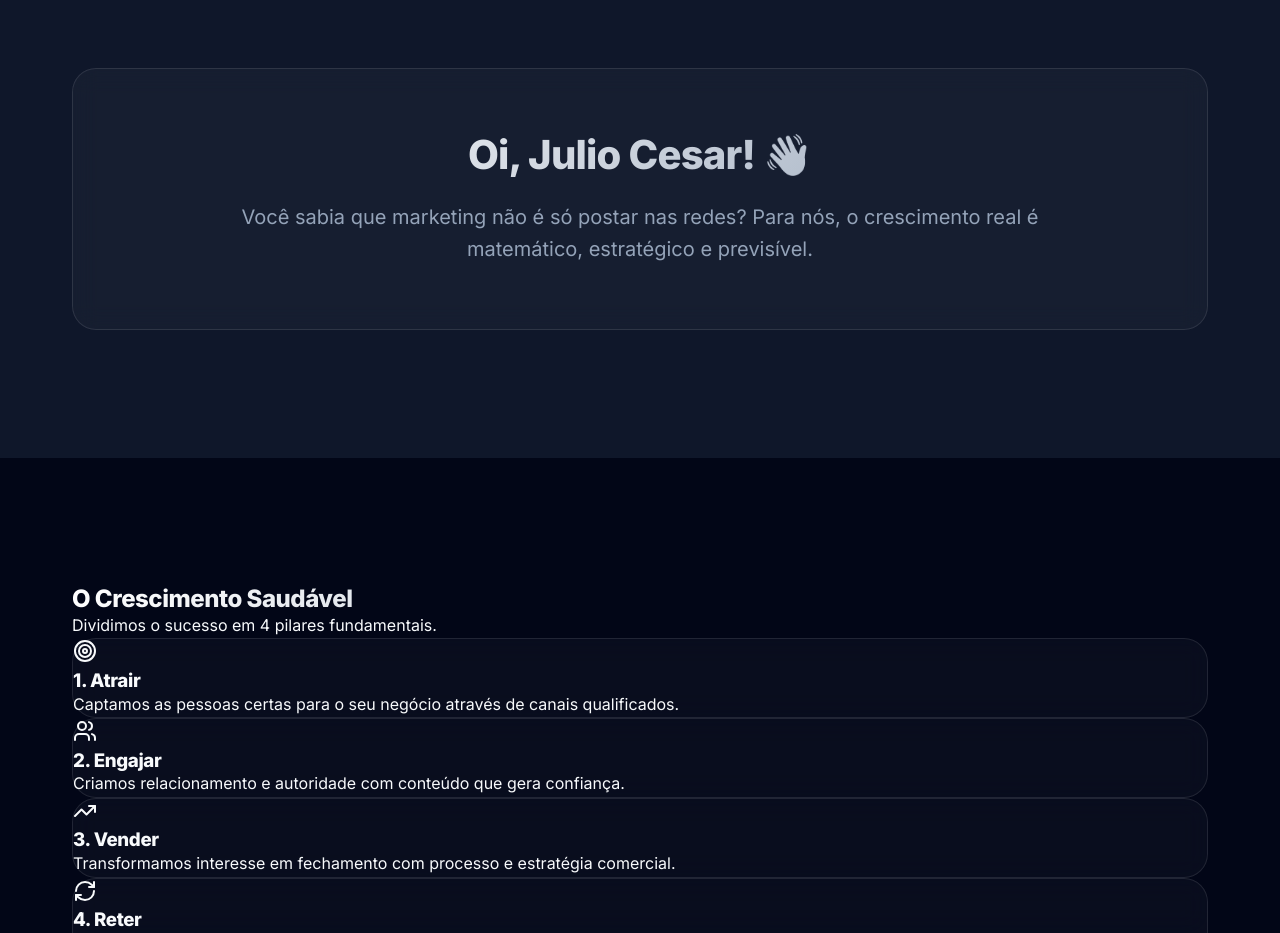
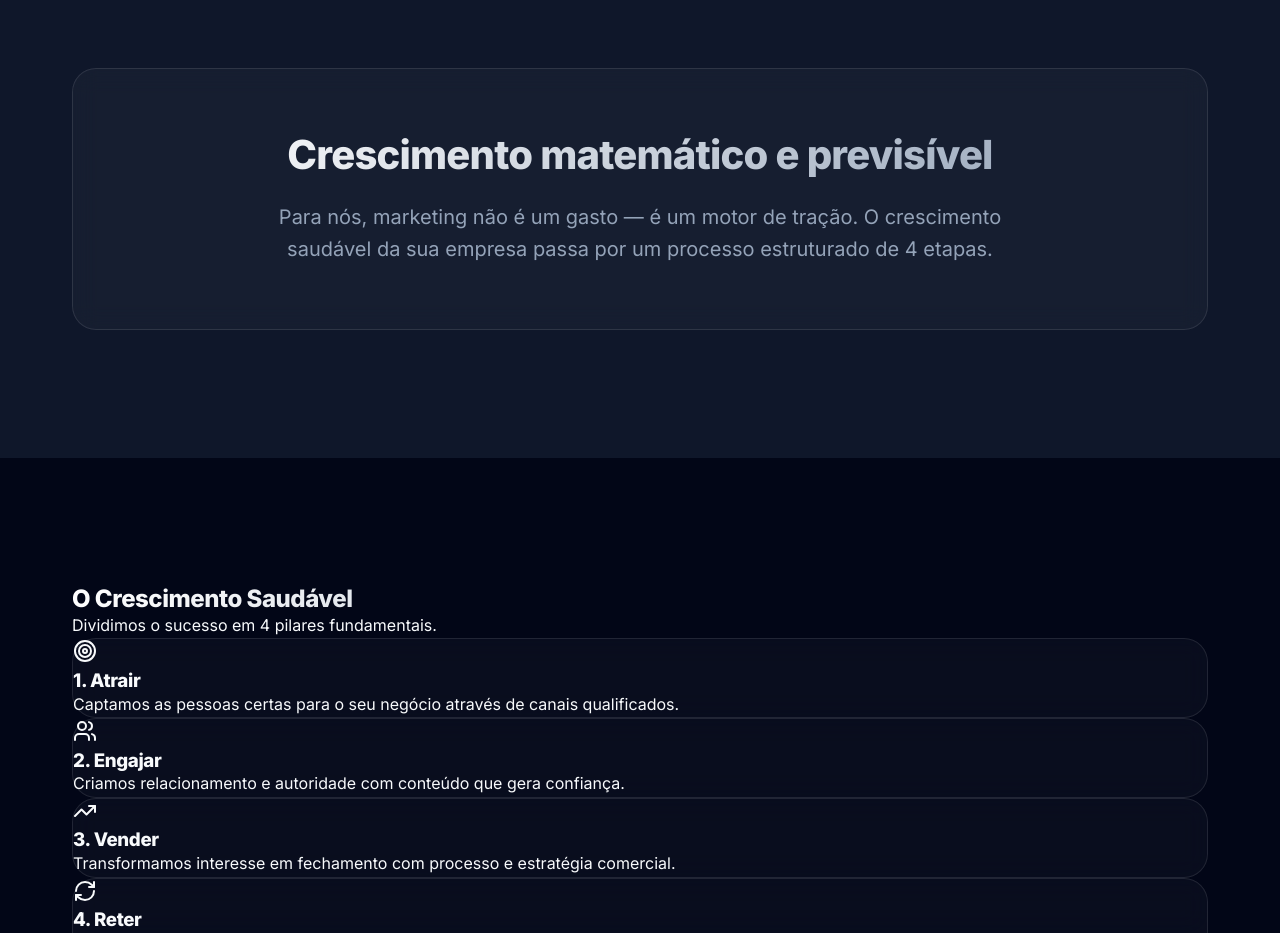
Before and after one commit to marcioholm/northwayoficial, a website built with Vite: page index.html in a window 1280 px wide. Shown: the part 1060-1993 px from the top of the page. Built offline with nearby package versions, Linux system fonts and the light colour scheme.

Commit message:
Remove accidental greeting from homepage

```diff
--- a/index.html
+++ b/index.html
@@ -73,10 +73,11 @@
     <section class="section-padding" style="background: var(--bg-secondary);">
       <div class="container">
         <div class="glass-card" style="padding: 4rem; text-align: center;">
-          <h2 class="gradient-text" style="font-size: 2.5rem; margin-bottom: 1.5rem;">Oi, Julio Cesar! 👋</h2>
+          <h2 class="gradient-text" style="font-size: 2.5rem; margin-bottom: 1.5rem;">Crescimento matemático e
+            previsível</h2>
           <p style="font-size: 1.25rem; color: var(--text-secondary); max-width: 800px; margin: 0 auto;">
-            Você sabia que marketing não é só postar nas redes? Para nós, o crescimento real é matemático, estratégico e
-            previsível.
+            Para nós, marketing não é um gasto — é um motor de tração. O crescimento saudável da sua empresa passa por
+            um processo estruturado de 4 etapas.
           </p>
         </div>
       </div>
```
